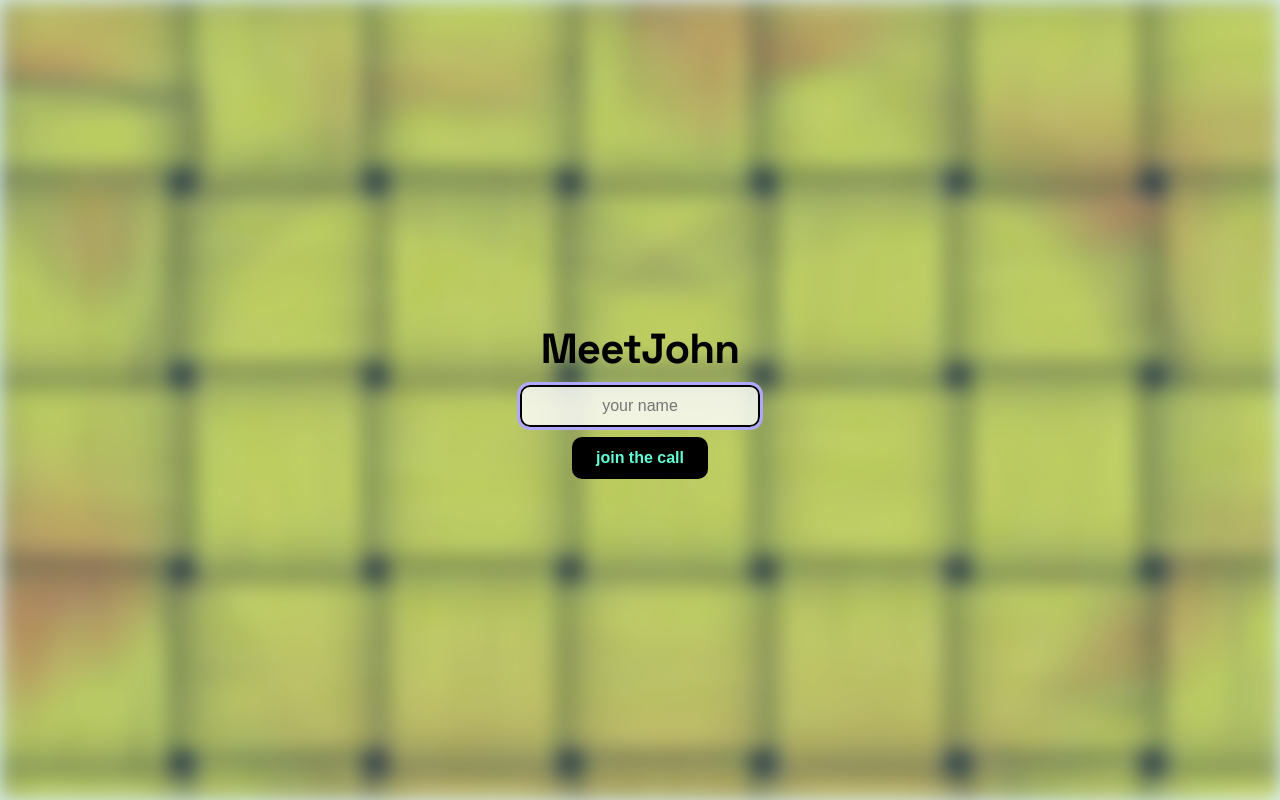
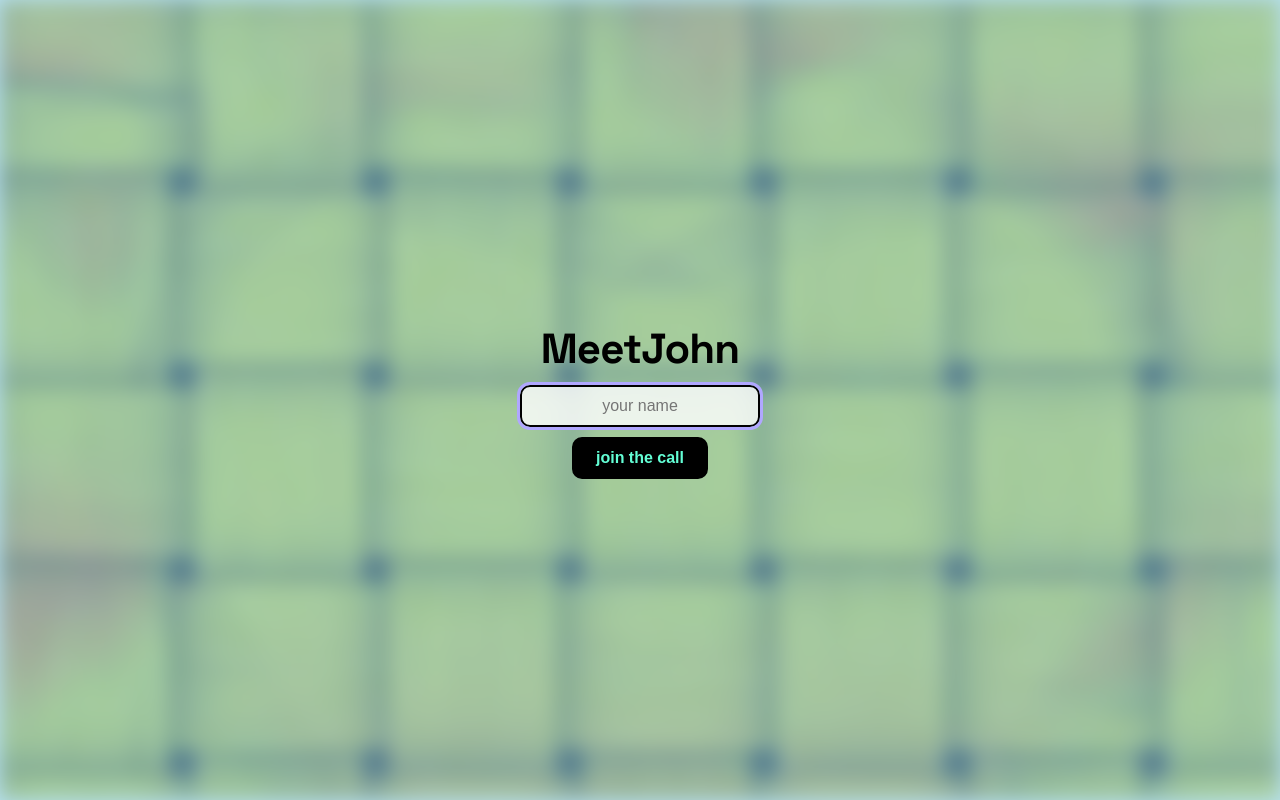
Before and after one commit to King-Mob/meet.spacetu.be, a React (Vite) app: page / in a window 1280 px wide. Built offline with nearby package versions, Linux system fonts and the light colour scheme.

Commit message:
update background style

```diff
--- a/src/App.css
+++ b/src/App.css
@@ -22,7 +22,7 @@
   right: 0;
   bottom: 0;
   filter: blur(10px);
-  background-image: url('/mesh.gif');
+  background-image: url("/mesh.gif");
   background-size: cover;
   object-fit: cover;
 }
@@ -35,7 +35,7 @@
   right: 0;
   bottom: 0;
   background-color: skyblue;
-  opacity: 0.3;
+  opacity: 0.6;
 }
 
 #root {
@@ -65,7 +65,7 @@
 }
 
 .lobby h1 {
-  font-family: 'Space Grotesk', sans-serif;
+  font-family: "Space Grotesk", sans-serif;
   font-weight: 700;
   font-size: 42px;
   letter-spacing: -0.02em;
@@ -141,7 +141,7 @@ button.danger {
 }
 
 .status {
-  font-family: 'IBM Plex Mono', monospace;
+  font-family: "IBM Plex Mono", monospace;
   font-size: 12px;
   min-height: 16px;
   display: flex;
@@ -163,7 +163,7 @@ button.danger {
 }
 
 .brand {
-  font-family: 'Space Grotesk', sans-serif;
+  font-family: "Space Grotesk", sans-serif;
   font-weight: 700;
   font-size: 18px;
   letter-spacing: -0.02em;
@@ -242,7 +242,7 @@ button.danger {
   position: absolute;
   left: 8px;
   bottom: 8px;
-  font-family: 'IBM Plex Mono', monospace;
+  font-family: "IBM Plex Mono", monospace;
   font-size: 11px;
   background: rgba(0, 0, 0, 0.75);
   color: white;
@@ -256,7 +256,7 @@ button.danger {
   display: flex;
   align-items: center;
   justify-content: center;
-  font-family: 'Space Grotesk', sans-serif;
+  font-family: "Space Grotesk", sans-serif;
   font-size: 32px;
   font-weight: 600;
 }
```
